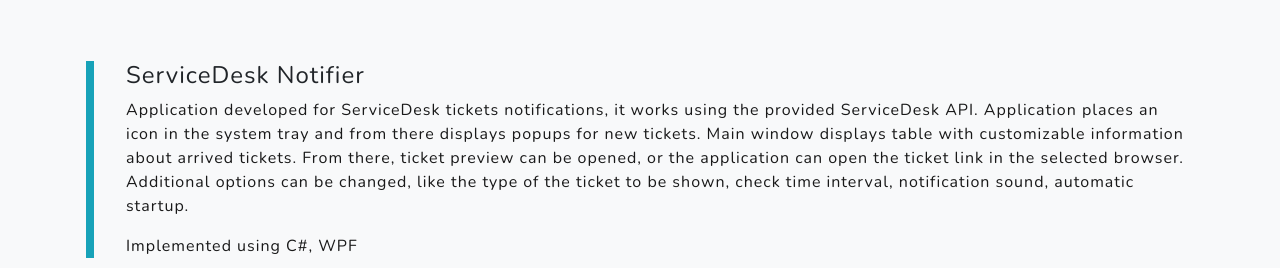
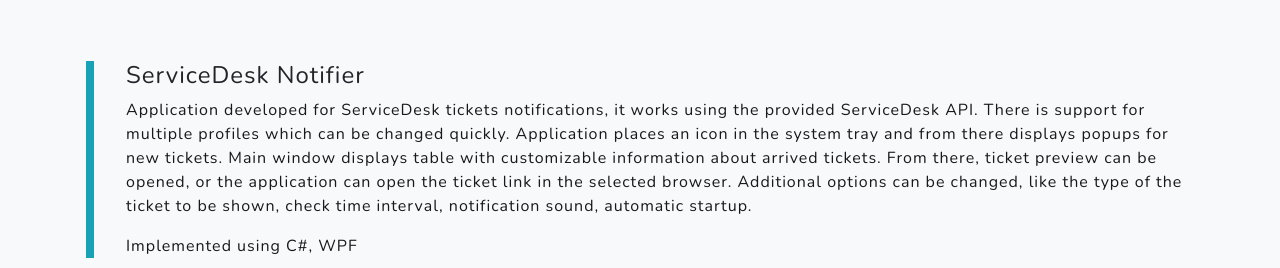
Before and after one commit to nemanjabanda/nemanjabanda.github.io, a plain HTML site: page projects.html in a window 1280 px wide. Shown: the part 1729-1997 px from the top of the page. Drawn offline with nearby package versions, Linux system fonts and the light colour scheme.

Commit message:
ServiceDesk Notifier update

```diff
--- a/projects.html
+++ b/projects.html
@@ -91,6 +91,7 @@
                     <h4>ServiceDesk Notifier</h4>
                     <p class="text-black-90 mb-0">
                         Application developed for ServiceDesk tickets notifications, it works using the provided ServiceDesk API.
+                        There is support for multiple profiles which can be changed quickly.
                         Application places an icon in the system tray and from there displays popups for new tickets.
                         Main window displays table with customizable information about arrived tickets.
                         From there, ticket preview can be opened, or the application can open the ticket link in the selected browser.
```
Also changed, not shown: assets/img/project/sdn/1.png, assets/img/project/sdn/2.png.
